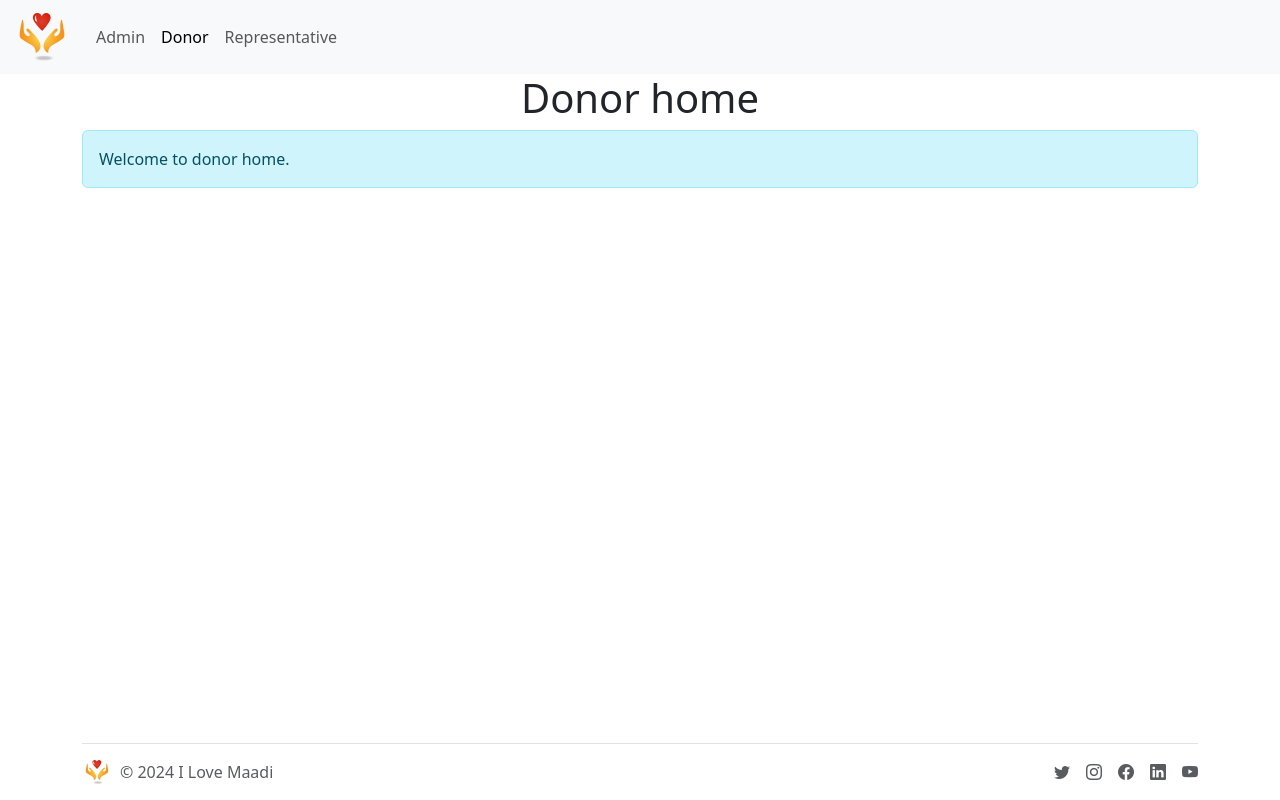
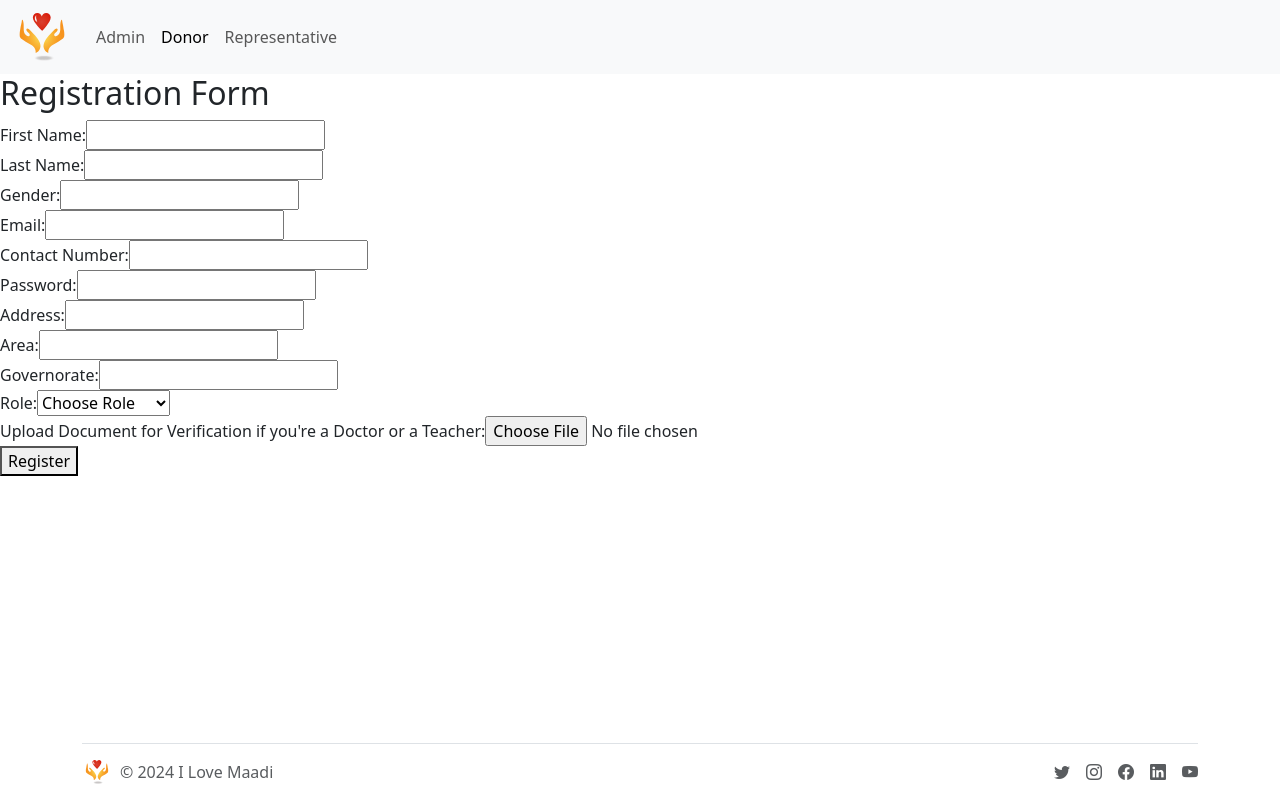
Before and after one commit to Karim-Yassin-Projects/SEProject, a React (Vite) app: page /donor in a window 1280 px wide. Built offline with nearby package versions, Linux system fonts and the light colour scheme.

Commit message:
12,13,14 done, Problem with redirecting a page

```diff
--- a/package.json
+++ b/package.json
@@ -14,10 +14,12 @@
     "bootstrap": "^5.3.3",
     "bootstrap-icons": "^1.11.3",
     "bootswatch": "^5.3.3",
+    "dom": "^0.0.3",
     "formik": "^2.4.6",
-    "react": "^18.2.0",
-    "react-dom": "^18.2.0",
+    "react": "^18.3.1",
+    "react-dom": "^18.3.1",
     "react-router-dom": "^6.23.0",
+    "router": "^1.3.8",
     "sass": "^1.76.0",
     "yup": "^1.4.0"
   },
--- a/src/donor/Home.tsx
+++ b/src/donor/Home.tsx
@@ -1,10 +1,129 @@
-function Home(){
-    return <>
-        <h1 className="text-center">Donor home</h1>
-        <div className="container">
-            <p className="alert alert-info">Welcome to donor home.</p>
+import React, { useState } from 'react';
+import { useNavigate } from "react-router-dom";
+
+function RegistrationForm() {
+    // State variables to store form data
+    const [firstName, setFirstName] = useState('');
+    const [lastName, setLastName] = useState('');
+    const [gender, setGender] = useState('');
+    const [email, setEmail] = useState('');
+    const [contactNumber, setContactNumber] = useState('');
+    const [password, setPassword] = useState('');
+    const [address, setAddress] = useState('');
+    const [area, setArea] = useState('');
+    const [governorate, setGovernorate] = useState('');
+    const [role, setRole] = useState('');
+    const [document, setDocument] = useState(null); // State variable to store the uploaded document
+
+    const navigate = useNavigate();
+
+    // Function to handle form submission
+    const handleSubmit = (event: { preventDefault: () => void; }) => {
+        event.preventDefault();
+        // Here you can perform validation and submit data to backend, including the uploaded document
+        console.log({
+            firstName,
+            lastName,
+            gender,
+            email,
+            contactNumber,
+            password,
+            address,
+            area,
+            governorate,
+            role,
+            document, // Include the uploaded document information
+        });
+        // Clear form fields after submission
+        setFirstName('');
+        setLastName('');
+        setGender('');
+        setEmail('');
+        setContactNumber('');
+        setPassword('');
+        setAddress('');
+        setArea('');
+        setGovernorate('');
+        setRole('');
+        setDocument(null);
+        navigate('DonorSelection.tsx');
+    };
+
+    // Function to handle file input change
+    const handleFileChange = (event) => {
+        const file = event.target.files[0];
+        setDocument(file); // Store the uploaded document in state
+    };
+
+    return (
+        <div>
+            <h2>Registration Form</h2>
+            <form onSubmit={handleSubmit}>
+                <label>
+                    First Name:
+                    <input type="text" value={firstName} onChange={(e) => setFirstName(e.target.value)}/>
+                </label>
+                <br/>
+                <label>
+                    Last Name:
+                    <input type="text" value={lastName} onChange={(e) => setLastName(e.target.value)}/>
+                </label>
+                <br/>
+                <label>
+                    Gender:
+                    <input type="text" value={gender} onChange={(e) => setGender(e.target.value)}/>
+                </label>
+                <br/>
+                <label>
+                    Email:
+                    <input type="email" value={email} onChange={(e) => setEmail(e.target.value)}/>
+                </label>
+                <br/>
+                <label>
+                    Contact Number:
+                    <input type="text" value={contactNumber} onChange={(e) => setContactNumber(e.target.value)}/>
+                </label>
+                <br/>
+                <label>
+                    Password:
+                    <input type="password" value={password} onChange={(e) => setPassword(e.target.value)}/>
+                </label>
+                <br/>
+                <label>
+                    Address:
+                    <input type="text" value={address} onChange={(e) => setAddress(e.target.value)}/>
+                </label>
+                <br/>
+                <label>
+                    Area:
+                    <input type="text" value={area} onChange={(e) => setArea(e.target.value)}/>
+                </label>
+                <br/>
+                <label>
+                    Governorate:
+                    <input type="text" value={governorate} onChange={(e) => setGovernorate(e.target.value)}/>
+                </label>
+                <br/>
+                <label>
+                    Role:
+                    <select value={role} onChange={(e) => setRole(e.target.value)}>
+                        <option value="">Choose Role</option>
+                        {/* Default option */}
+                        <option value="regular">Regular Donor</option>
+                        <option value="teacher">Teacher</option>
+                        <option value="doctor">Doctor</option>
+                    </select>
+                </label>
+                <br/>
+                <label>
+                    Upload Document for Verification if you're a Doctor or a Teacher:
+                    <input type="file" onChange={handleFileChange} />
+                </label>
+                <br/>
+                <button type="submit">Register</button>
+            </form>
         </div>
-    </>
+    );
 }
 
-export default Home;
+export default RegistrationForm;
```
Also changed, not shown: src/donor/DonorSelection.tsx (added, +17 -0 lines), 1 other file (tests, documents, lock files or other folders).
